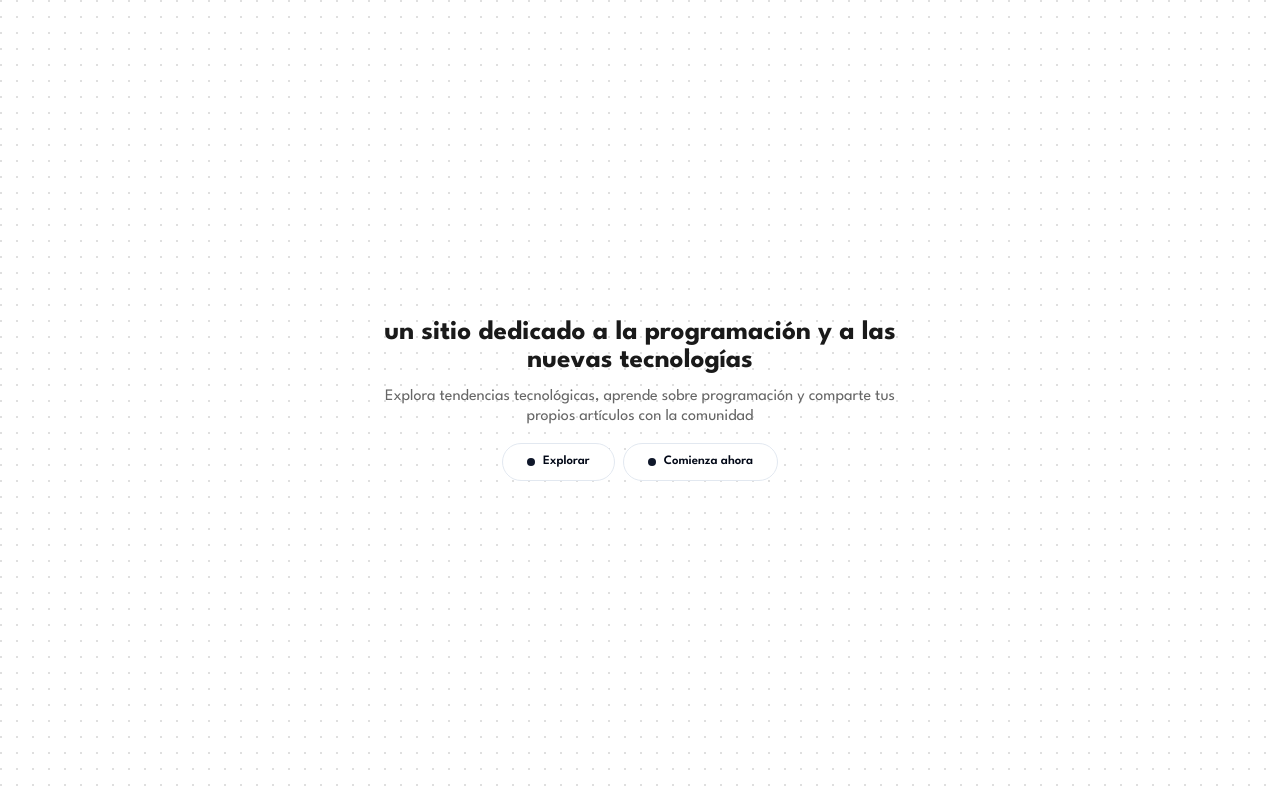
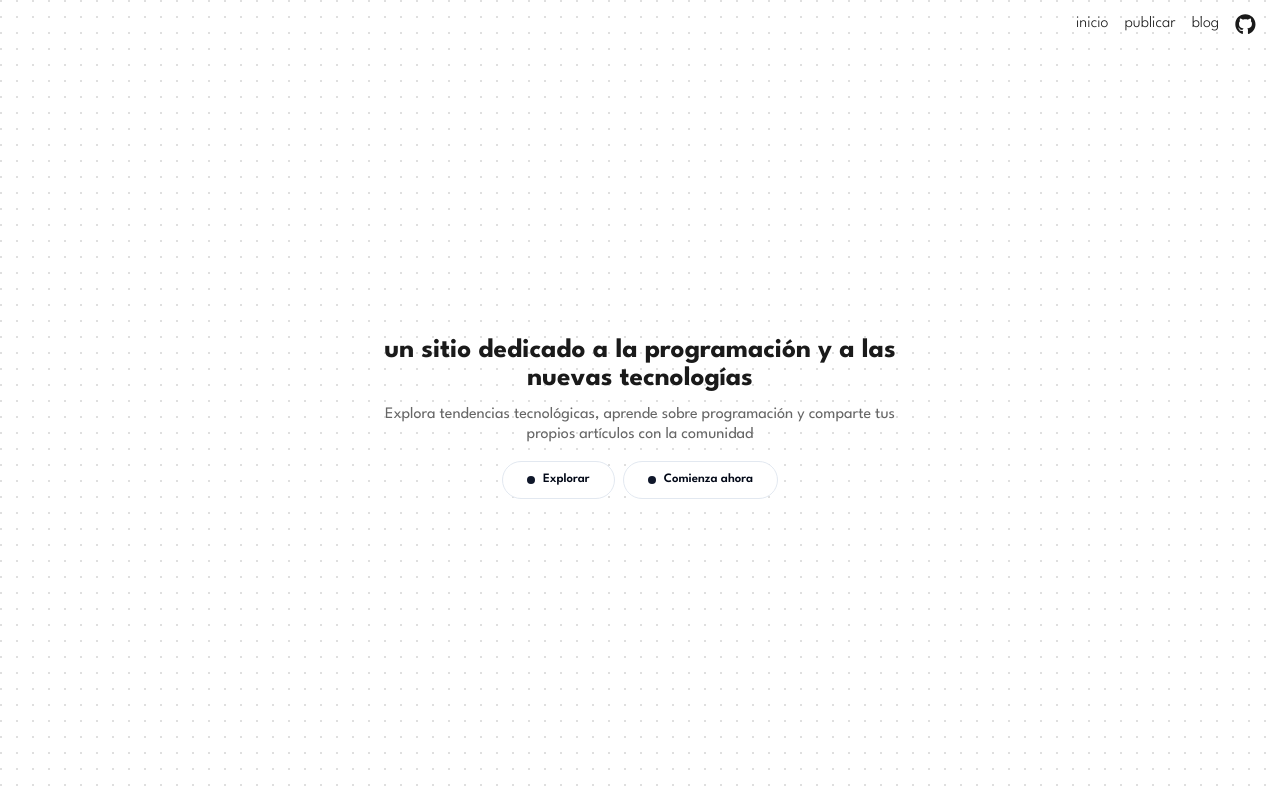
Before and after one commit to INKINSS/llcoment-v2, a React (Vite) app: page / in a window 1280 px wide. Built offline with nearby package versions, Linux system fonts and the light colour scheme; a web font is replaced by a local one.

Commit message:
feat(layout): adds new navigation menu

```diff
--- /dev/null
+++ b/src/components/navBars/MainNavBar.tsx
@@ -0,0 +1,28 @@
+import { FaGithub } from "react-icons/fa";
+import { NavLink } from "react-router-dom";
+
+const MainNavBar = () => {
+  const links = [
+    { id: 1, title: "inicio", href: "/" },
+    { id: 2, title: "publicar", href: "/publicar" },
+    { id: 3, title: "blog", href: "blog" },
+  ];
+
+  return (
+    <nav className="flex w-full mt-3 justify-end items-center">
+      <ul className="flex gap-4 text-gray-light ssm:hidden md:flex">
+        {links.map((link) => (
+          <li key={link.id}>
+            <NavLink className="text-[1rem] font-light text-primary-black" to={link.href}>
+              {link.title}
+            </NavLink>
+          </li>
+        ))}
+      </ul>
+
+      <FaGithub className="text-[1.3rem] font-light text-primary-black cursor-pointer ml-4" />
+    </nav>
+  );
+};
+
+export default MainNavBar;
--- a/src/layouts/LayoutMain.tsx
+++ b/src/layouts/LayoutMain.tsx
@@ -1,11 +1,15 @@
 import { Outlet } from "react-router-dom";
 import { DotPattern } from "../components/magicui/dot-pattern";
+import MainNavBar from "../components/navBars/MainNavBar";
 
 const LayoutMain = () => {
   return (
-    <main className="flex px-6 justify-center items-center h-screen">
-      <Outlet />
-      <DotPattern className="fixed -z-20" />
+    <main className="flex flex-col px-6 h-screen">
+      <MainNavBar />
+      <div className="flex flex-col justify-center items-center h-full">
+        <Outlet />
+        <DotPattern className="fixed -z-20" />
+      </div>
     </main>
   );
 };
```
